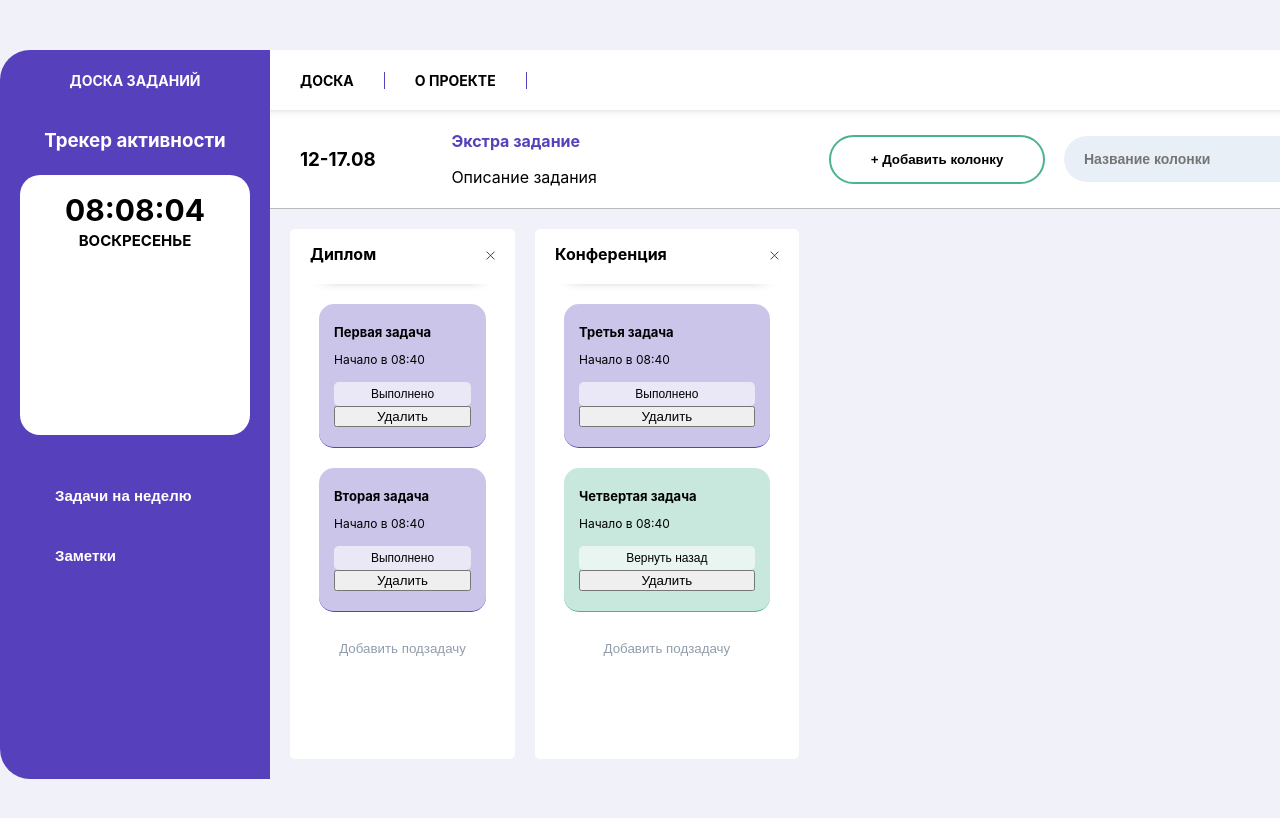
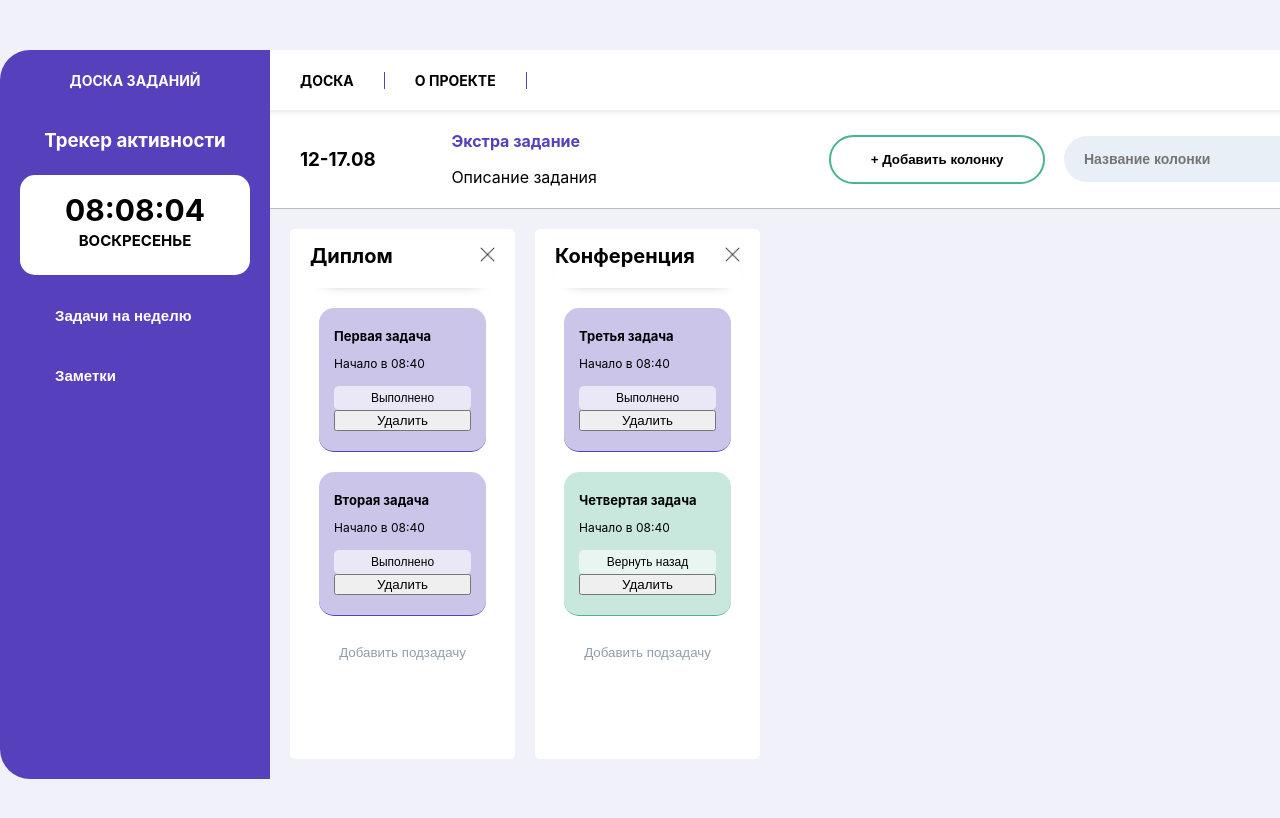
Before and after one commit to Bazmexes/tasker, a React (Create React App) app: page / in a window 1280 px wide. Shown: the top 818 px of the page. Built offline with nearby package versions, Linux system fonts and the light colour scheme.

Commit message:
fixed dayReducer error

```diff
--- a/src/components/day/Day.js
+++ b/src/components/day/Day.js
@@ -9,6 +9,7 @@ function Day(props) {
     const dispatch = useDispatch()
 
     const deleteDay = (e) => {
+        console.log("e", e.target)
         dispatch(deleteDayAction(e.target.name))
     }
     if (props.fullDate !== '') {
@@ -16,8 +17,8 @@ function Day(props) {
             <div className='day' id={props.fullDate}>
                 <div className='day__header'>
                     <p>{props.fullDate}</p>
-                    <a name={props.fullDate} onClick={(e) => deleteDay(e)}>
-                        <img src={require('../../images/logos/x.png')} />
+                    <a >
+                        <img name={props.fullDate} onClick={(e) => deleteDay(e)} src={require('../../images/logos/x.png')} />
                     </a>
                 </div>
                 <WrapTasker tasks={props.tasks} fullDate={props.fullDate} />
--- a/src/components/day/day.scss
+++ b/src/components/day/day.scss
@@ -6,6 +6,7 @@
     margin-top: 20px;
     background-color: #fff;
     min-width: 185px;
+    max-width: 185px;
     padding: 15px 20px;
     margin-bottom: 20px;
 }
@@ -22,13 +23,14 @@
         margin: 0;
         font-weight: bold;
         text-align: left;
+        font-size: 20px;
+        max-width: 150px;
     }
     a {
-        padding-left: 20px;
         text-align: right;
     }
     img {
-        height: 9px;
-        width: 9px;
+        height: 15px;
+        width: 15px;
     }
 }
--- a/src/components/progressBar/ProgressBar.js
+++ b/src/components/progressBar/ProgressBar.js
@@ -30,8 +30,10 @@ export default function(props){
   }
   return(
     <div className="progress-bar">
-        <p style={styles}>{dateNow.hours + ':' + dateNow.minutes + ':' + dateNow.seconds}</p>
-        <p>{getWeekDay()}</p>
+        <div className="clock__wrap">
+            <p style={styles}>{dateNow.hours + ':' + dateNow.minutes + ':' + dateNow.seconds}</p>
+            <p>{getWeekDay()}</p>
+        </div>
     </div>
   )
 }
--- a/src/components/progressBar/progressBar.scss
+++ b/src/components/progressBar/progressBar.scss
@@ -1,11 +1,8 @@
 .progress-bar{
     display: grid;
-    grid-template-rows: 30px 30px;
     justify-items: center;
     align-items: center;
-    background-color: #fff;
     margin: 20px;
-    padding: 20px 5px;
     border-radius: 20px;
     p{
         text-transform: uppercase;
@@ -13,6 +10,16 @@
         font-size: 15px;
     }
 }
+.clock__wrap{
+    display: grid;
+    width: 190px;
+    grid-template-rows: 30px 30px;
+    justify-items: center;
+    align-items: center;
+    background-color: #fff;
+    padding: 20px;
+    border-radius: 15px;
+}
 .progress-bar__ring{
     width: 120px;
     height: 120px;
--- a/src/components/task/Task.js
+++ b/src/components/task/Task.js
@@ -7,7 +7,6 @@ import {
 import { useDispatch } from 'react-redux'
 export default function Task(props) {
     const dispatch = useDispatch()
-    const updateNameOfTask = () => {}
     const toggleTaskIsDone = (e) => {
         console.log(e.target.name)
         dispatch(toggleIsDoneAction(e.target.name))
--- a/src/containers/mainContent/goals/goals.scss
+++ b/src/containers/mainContent/goals/goals.scss
@@ -2,7 +2,7 @@
     height: 100%;
     background-color: #5740bb;
     display: grid;
-    grid-template-rows: 30px 300px 120px;
+    grid-template-rows: 30px 120px 120px;
     grid-row-gap: 15px;
     border-radius: 0 0 0 30px;
     h3{
--- a/src/redux/reducers/daysReducer.js
+++ b/src/redux/reducers/daysReducer.js
@@ -5,7 +5,7 @@ const initialState = {
 export default function (state = initialState, action) {
     switch (action.type) {
         case 'addDay': {
-            if (state.days.indexOf(action.payload.date) !== -1) {
+            if (state.days.indexOf(action.payload) !== -1) {
                 return {
                     days: [...state.days],
                 }
@@ -16,6 +16,7 @@ export default function (state = initialState, action) {
             }
         }
         case 'deleteDay': {
+            console.log("action.payload", action.payload)
             const index = state.days.indexOf(action.payload)
             const days = [...state.days]
             days.splice(index, 1)
```
